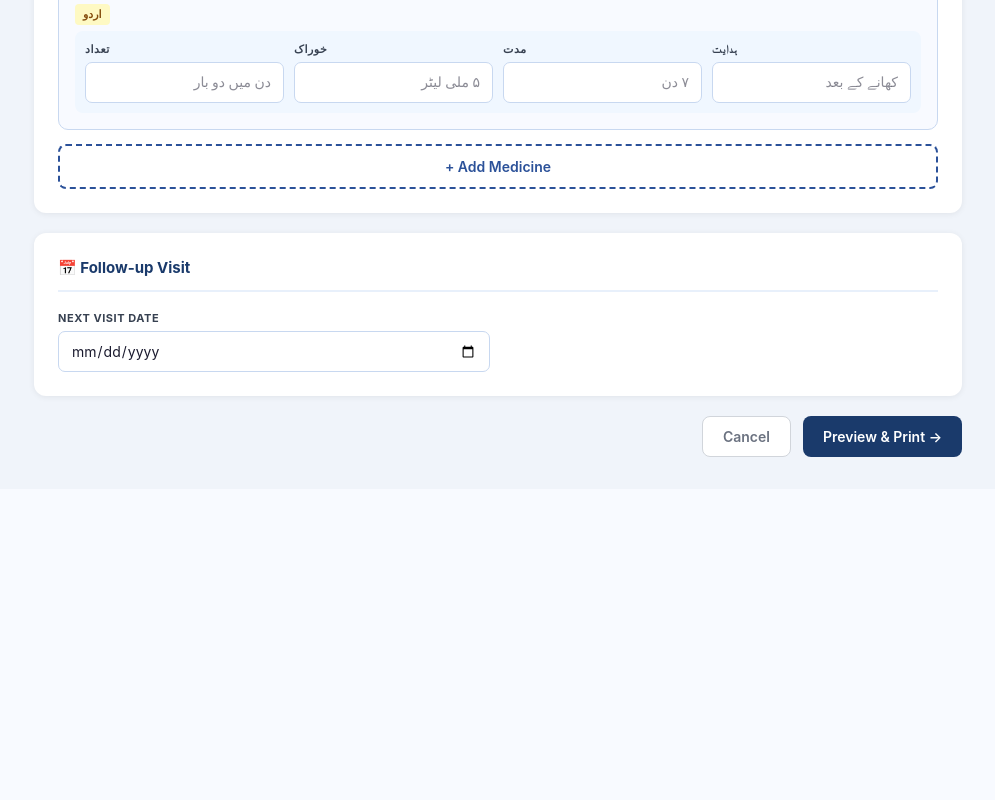
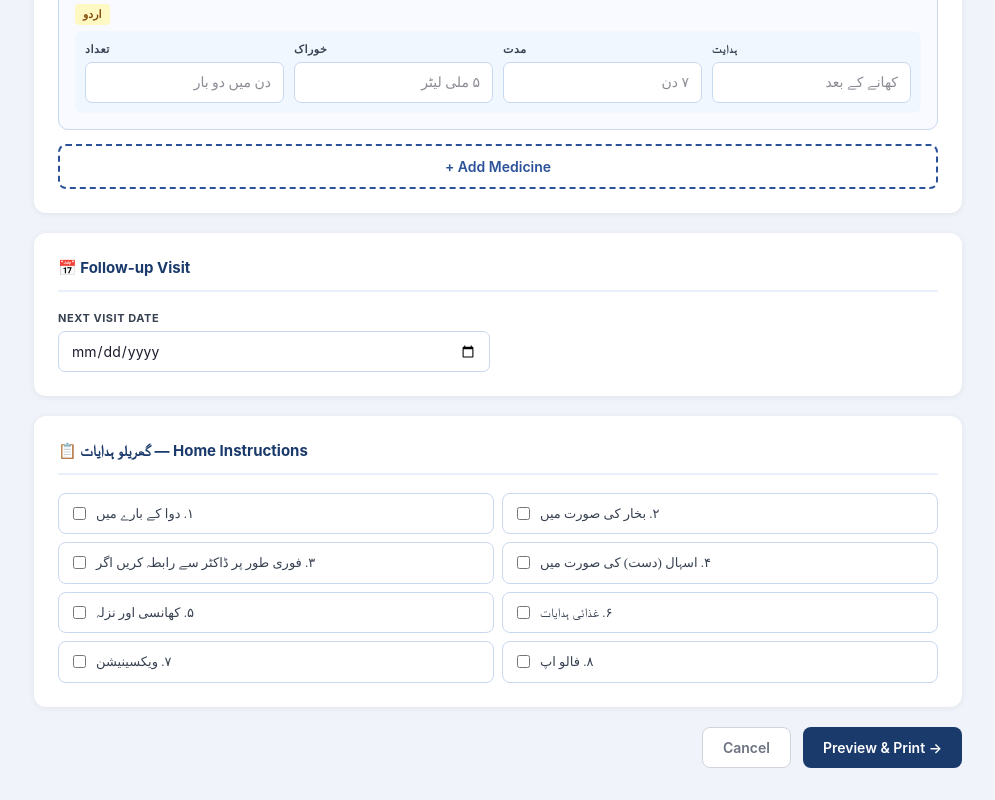
Before and after one commit to HamxaMahmmood/smc_web, a Next.js app: page /new-patient in a window 1280 px wide. Shown: the part 2019-2819 px from the top of the page, without its empty margins (142-1137 px from the left). Before the commit the page ends 2508 px from the top, so only its background shows below. Built offline with nearby package versions, Linux system fonts and the light colour scheme; no server answers; the database is empty.

Commit message:
home instructions added

```diff
--- a/app/new-patient/page.tsx
+++ b/app/new-patient/page.tsx
@@ -262,6 +262,88 @@ const DURATIONS_MED: { en: string; ur: string }[] = [
   { en: "Single dose",       ur: "صرف ایک بار" },
 ];
 
+
+const HOME_INSTRUCTIONS = [
+  {
+    id: "medicine",
+    title: "۱. دوا کے بارے میں",
+    lines: [
+      "دوا ڈاکٹر کی ہدایت کے مطابق مقررہ مقدار اور وقت پر دیں۔",
+      "دوا خود سے بند یا تبدیل نہ کریں۔",
+      "کھانسی، بخار یا اینٹی بایوٹک ادویات خود سے شروع نہ کریں۔",
+      "دوا بچوں کی پہنچ سے دور رکھیں۔",
+    ],
+  },
+  {
+    id: "fever",
+    title: "۲. بخار کی صورت میں",
+    lines: [
+      "بچے کو ہلکے کپڑے پہنائیں۔",
+      "پانی، دودھ یا ORS مناسب مقدار میں دیں۔",
+      "پیراسٹامول صرف تجویز کردہ خوراک میں دیں۔",
+      "اگر بخار 3 دن سے زیادہ رہے تو فوراً معائنہ کروائیں۔",
+    ],
+  },
+  {
+    id: "emergency",
+    title: "۳. فوری طور پر ڈاکٹر سے رابطہ کریں اگر",
+    lines: [
+      "بچے کو سانس لینے میں دشواری ہو۔",
+      "بچہ پانی یا دودھ نہ پی رہا ہو۔",
+      "مسلسل قے ہو رہی ہو۔",
+      "دورہ (Fits) پڑ جائے۔",
+      "بچہ غیر معمولی طور پر غنودہ یا بے ہوش لگے۔",
+      "شدید پانی کی کمی کی علامات ہوں۔",
+    ],
+  },
+  {
+    id: "diarrhea",
+    title: "۴. اسہال (دست) کی صورت میں",
+    lines: [
+      "ORS بار بار دیں۔",
+      "ماں کا دودھ جاری رکھیں۔",
+      "زنک ڈاکٹر کے مشورے کے مطابق دیں۔",
+      "کولڈ ڈرنکس اور غیر ضروری ادویات سے پرہیز کریں۔",
+    ],
+  },
+  {
+    id: "cough",
+    title: "۵. کھانسی اور نزلہ",
+    lines: [
+      "بچے کو مناسب مقدار میں پانی پلائیں۔",
+      "ایک سال سے بڑے بچوں کو شہد دیا جا سکتا ہے۔",
+      "اینٹی بایوٹک صرف ڈاکٹر کے مشورے سے استعمال کریں۔",
+    ],
+  },
+  {
+    id: "diet",
+    title: "۶. غذائی ہدایات",
+    lines: [
+      "۶ ماہ تک صرف ماں کا دودھ دیں۔",
+      "۶ ماہ کے بعد دودھ کے ساتھ مناسب گھر کی غذا شروع کریں۔",
+      "جنک فوڈ، کولڈ ڈرنکس اور چپس سے پرہیز کریں۔",
+      "پھل، سبزیاں اور پروٹین والی غذا استعمال کروائیں۔",
+    ],
+  },
+  {
+    id: "vaccination",
+    title: "۷. ویکسینیشن",
+    lines: [
+      "حفاظتی ٹیکے مقررہ وقت پر لگوائیں۔",
+      "ویکسین کارڈ ہر وزٹ پر ساتھ لائیں۔",
+      "کوئی ویکسین رہ جائے تو ڈاکٹر سے مشورہ کریں۔",
+    ],
+  },
+  {
+    id: "followup",
+    title: "۸. فالو اپ",
+    lines: [
+      "اگلی ملاقات مقررہ تاریخ پر ضرور کروائیں۔",
+      "تمام لیبارٹری رپورٹس اور سابقہ نسخے ساتھ لائیں۔",
+    ],
+  },
+];
+
 // ── Instruction ──
 const INSTRUCTIONS: { en: string; ur: string }[] = [
 
@@ -332,6 +414,7 @@ interface PatientForm {
   investigation: string[];
   medications: Medication[];
   weight: string;
+  homeInstructions: string[];
   followUpDate: string;
   isReturning: boolean;
   returningMrNumber: string;
@@ -352,6 +435,7 @@ const initialForm: PatientForm = {
   diagnosis: [], investigation: [],
   medications: [emptyMed()],
   weight: "",
+  homeInstructions: [],
   followUpDate: "",
   isReturning: false,
   returningMrNumber: "",
@@ -478,6 +562,9 @@ const setMedGeneric = (i: number, val: string) => {
     diagnosis: form.diagnosis.join(", "),
     investigation: form.investigation.join(", "),
     followUpDate: form.followUpDate,
+    homeInstructions: HOME_INSTRUCTIONS
+      .filter((h) => form.homeInstructions.includes(h.id))
+      .map((h) => ({ title: h.title, lines: h.lines })),
     medications: form.medications.map((m) => ({
       drug: [m.brand, m.generic && `(${m.generic})`, m.package && `— ${m.package}`].filter(Boolean).join(" "),
       frequency: m.frequency, dosage: m.dosage, duration: m.duration, instruction: m.instruction,
@@ -1001,7 +1088,46 @@ const handleSaveAndPrint = async () => {
             )}
           </div>
         </Card>
-
+            {/* ── Home Instructions ── */}
+        <Card title="📋 گھریلو ہدایات — Home Instructions">
+          <div style={{ display: "grid", gridTemplateColumns: "1fr 1fr", gap: "8px" }}>
+            {HOME_INSTRUCTIONS.map((h) => {
+              const selected = form.homeInstructions.includes(h.id);
+              return (
+                <label
+                  key={h.id}
+                  style={{
+                    display: "flex", alignItems: "center", gap: "10px",
+                    padding: "10px 14px", borderRadius: "8px", cursor: "pointer",
+                    border: `1.5px solid ${selected ? "#1a3a6b" : "#c8d8f0"}`,
+                    background: selected ? "#e8f0fb" : "white",
+                    transition: "all 0.15s",
+                  }}
+                >
+                  <input
+                    type="checkbox"
+                    checked={selected}
+                    onChange={() =>
+                      setForm((f) => ({
+                        ...f,
+                        homeInstructions: selected
+                          ? f.homeInstructions.filter((id) => id !== h.id)
+                          : [...f.homeInstructions, h.id],
+                      }))
+                    }
+                  />
+                  <span style={{
+                    fontSize: "13px", fontFamily: "serif", direction: "rtl",
+                    color: selected ? "#1a3a6b" : "#374151",
+                    fontWeight: selected ? "700" : "400",
+                  }}>
+                    {h.title}
+                  </span>
+                </label>
+              );
+            })}
+          </div>
+        </Card>
         <div style={{ display: "flex", justifyContent: "flex-end", gap: "12px", marginTop: "8px" }}>
           <Link href="/" style={{ textDecoration: "none" }}><button style={btn("light")}>Cancel</button></Link>
           <button onClick={handlePreview} style={btn("navy")}>Preview & Print →</button>
--- a/components/PrintSlip.tsx
+++ b/components/PrintSlip.tsx
@@ -31,6 +31,7 @@ interface PrintSlipProps {
     contact?: string;
     address?: string;
     weight?: number | string;
+    homeInstructions?: { title: string; lines: string[] }[];
     followUpDate?: string;
   };
 }
@@ -266,6 +267,47 @@ export default function PrintSlip({ patient }: PrintSlipProps) {
           <span style={{ fontSize: "10pt" }}>{followUpDisplay}</span>
         </div>
       )}
+      {/* ── Home Instructions ── */}
+      {patient.homeInstructions && patient.homeInstructions.length > 0 && (
+        <div style={{ marginTop: "6mm", borderTop: "2px dashed #c8d8f0", paddingTop: "4mm" }}>
+          <p style={{
+            fontWeight: "bold", fontSize: "10.5pt", color: "#1a3a6b",
+            marginBottom: "3mm", direction: "rtl", textAlign: "right",
+            fontFamily: "'Noto Nastaliq Urdu', serif",
+          }}>
+            بچوں کے والدین کے لیے اہم ہدایات
+          </p>
+          <div style={{ direction: "rtl", columns: patient.homeInstructions.length > 3 ? 2 : 1, columnGap: "6mm" }}>
+            {patient.homeInstructions.map((section, i) => (
+              <div key={i} style={{ marginBottom: "3mm", breakInside: "avoid" }}>
+                <div style={{
+                  fontWeight: "bold", fontSize: "9.5pt", color: "#1a3a6b",
+                  marginBottom: "1mm", fontFamily: "'Noto Nastaliq Urdu', serif",
+                }}>
+                  {section.title}
+                </div>
+                <ul style={{ margin: 0, paddingRight: "4mm", paddingLeft: 0 }}>
+                  {section.lines.map((line, j) => (
+                    <li key={j} style={{
+                      fontSize: "8.5pt", marginBottom: "0.5mm",
+                      fontFamily: "'Noto Nastaliq Urdu', serif",
+                    }}>
+                      {line}
+                    </li>
+                  ))}
+                </ul>
+              </div>
+            ))}
+          </div>
+          <p style={{
+            fontSize: "8pt", color: "#555", marginTop: "2mm",
+            direction: "rtl", textAlign: "right",
+            fontFamily: "'Noto Nastaliq Urdu', serif",
+          }}>
+            ⚠️ نوٹ: کسی بھی ہنگامی صورت حال میں قریبی ایمرجنسی یا اپنے معالج سے فوری رابطہ کریں۔
+          </p>
+        </div>
+      )}
 
       {/* ── Footer ── */}
       <div style={{ marginTop: "12mm", borderTop: "1px solid #ccc", paddingTop: "4mm", display: "flex", justifyContent: "space-between", fontSize: "9pt", color: "#777" }}>
```
